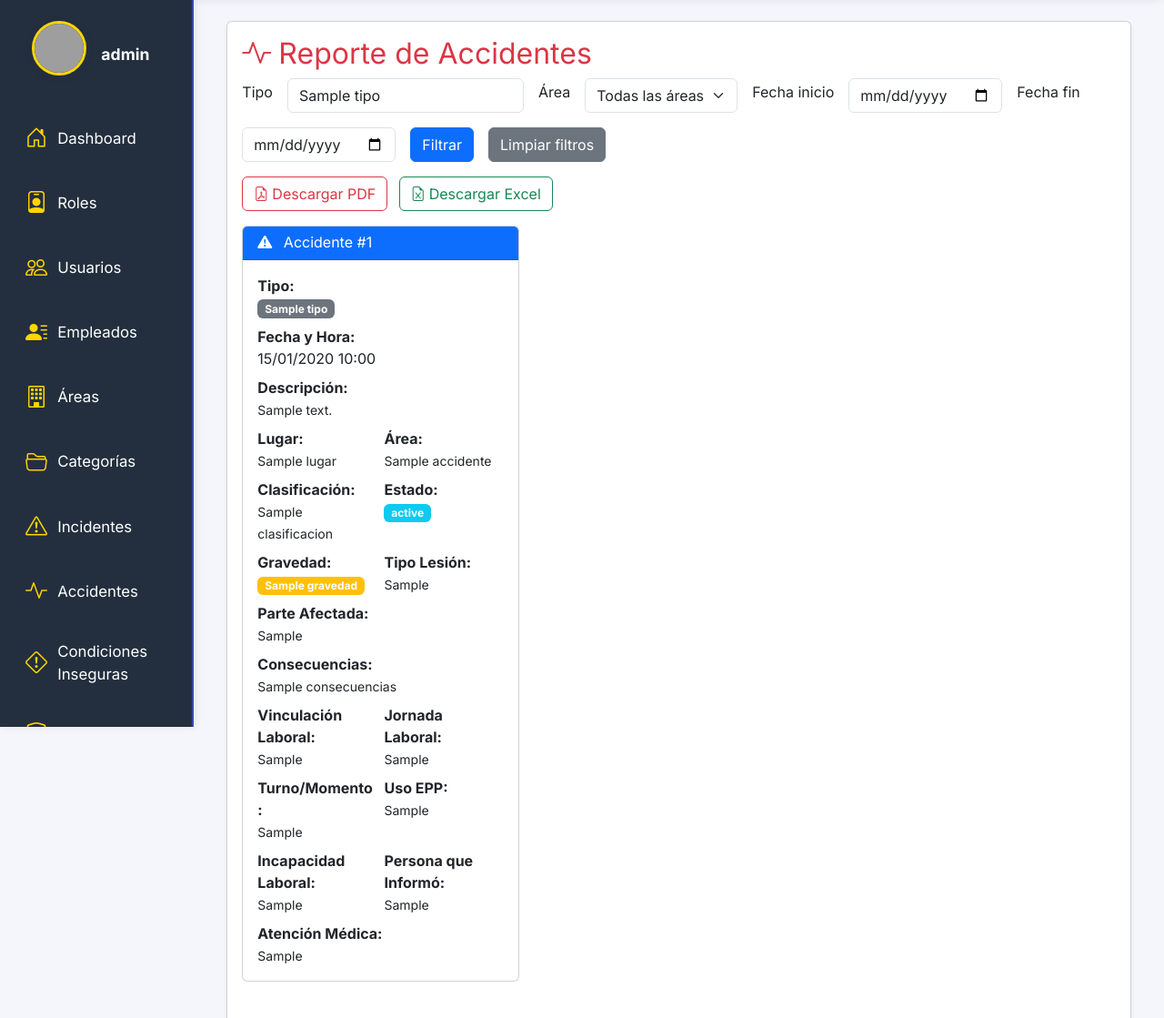
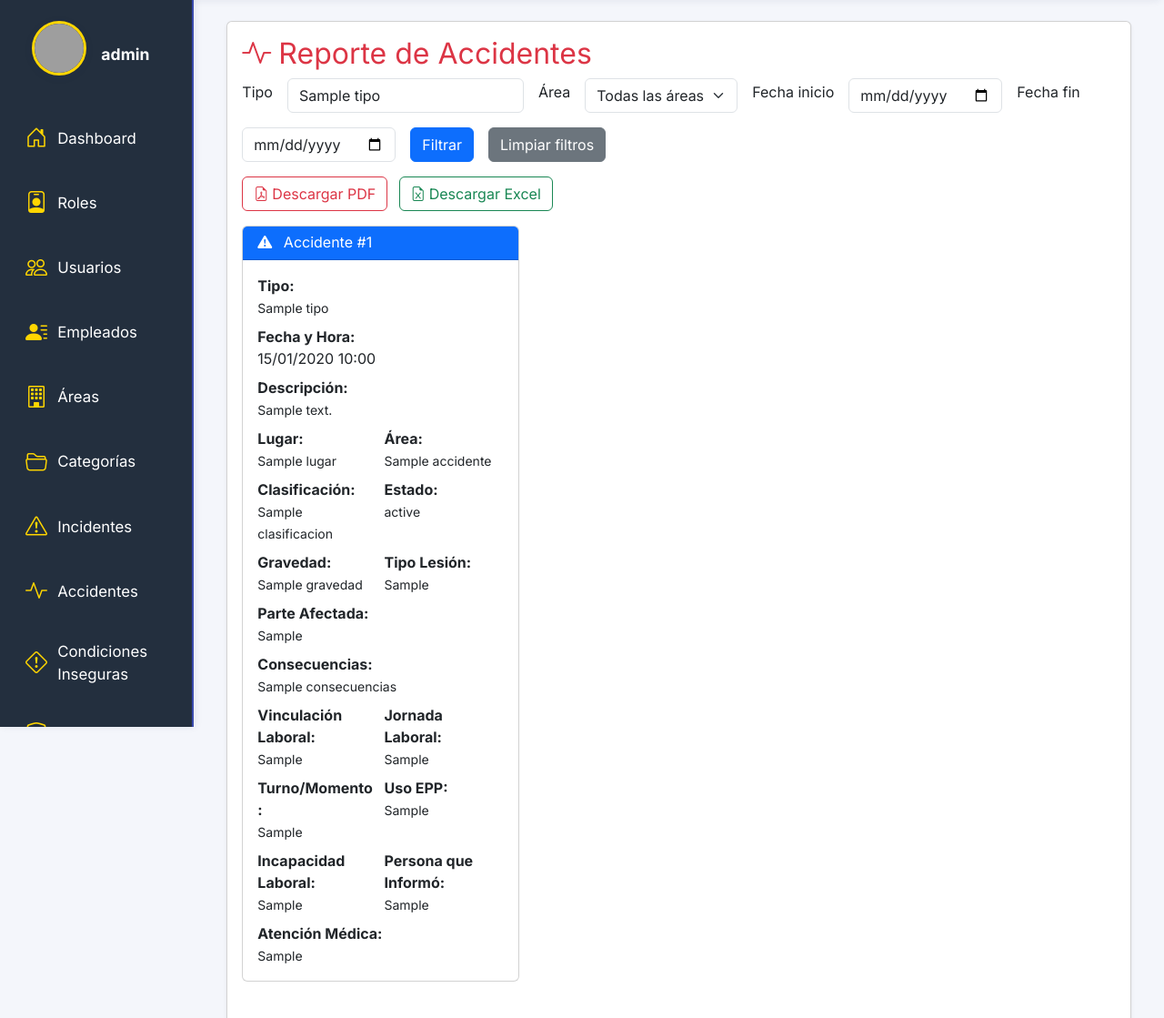
Before and after one commit to AlfCasBarajas/RACI, a PHP site: template app/views/reportes/accidentes.php in a window 1280 px wide. Shown: the part 73-1192 px from the top of the page at 91% size. Run offline with PHP 8.4, Linux system fonts and the light colour scheme; a user stored in the database is signed in; tables that the repository leaves empty hold one stand-in row (values such as "Sample post"); the template is opened without the code that fills it: most values are stand-ins (such as "Sample title", 1, 10 or a date in 2020); data that the repository does not hold is empty; grey boxes are pictures that could not be loaded.

Commit message:
Formato estándar de los reportes de accidentes

```diff
--- a/app/views/reportes/accidentes.php
+++ b/app/views/reportes/accidentes.php
@@ -109,7 +109,7 @@ include __DIR__ . '/../header.php';
                                                     <div class="row g-2">
                                                         <div class="col-12">
                                                             <strong>Tipo:</strong><br>
-                                                            <span class="badge bg-secondary"><?= htmlspecialchars($accidente['tipo']) ?></span>
+                                                            <small><?= htmlspecialchars($accidente['tipo']) ?></small>
                                                         </div>
                                                         <div class="col-12">
                                                             <strong>Fecha y Hora:</strong><br>
@@ -133,11 +133,11 @@ include __DIR__ . '/../header.php';
                                                         </div>
                                                         <div class="col-6">
                                                             <strong>Estado:</strong><br>
-                                                            <span class="badge bg-info"><?= htmlspecialchars($accidente['estado'] ?? 'Sin estado') ?></span>
+                                                            <small><?= htmlspecialchars($accidente['estado'] ?? 'Sin estado') ?></small>
                                                         </div>
                                                         <div class="col-6">
                                                             <strong>Gravedad:</strong><br>
-                                                            <span class="badge bg-warning"><?= htmlspecialchars($accidente['gravedad'] ?? 'Sin evaluar') ?></span>
+                                                            <small><?= htmlspecialchars($accidente['gravedad'] ?? 'Sin evaluar') ?></small>
                                                         </div>
                                                         <div class="col-6">
                                                             <strong>Tipo Lesión:</strong><br>
```
